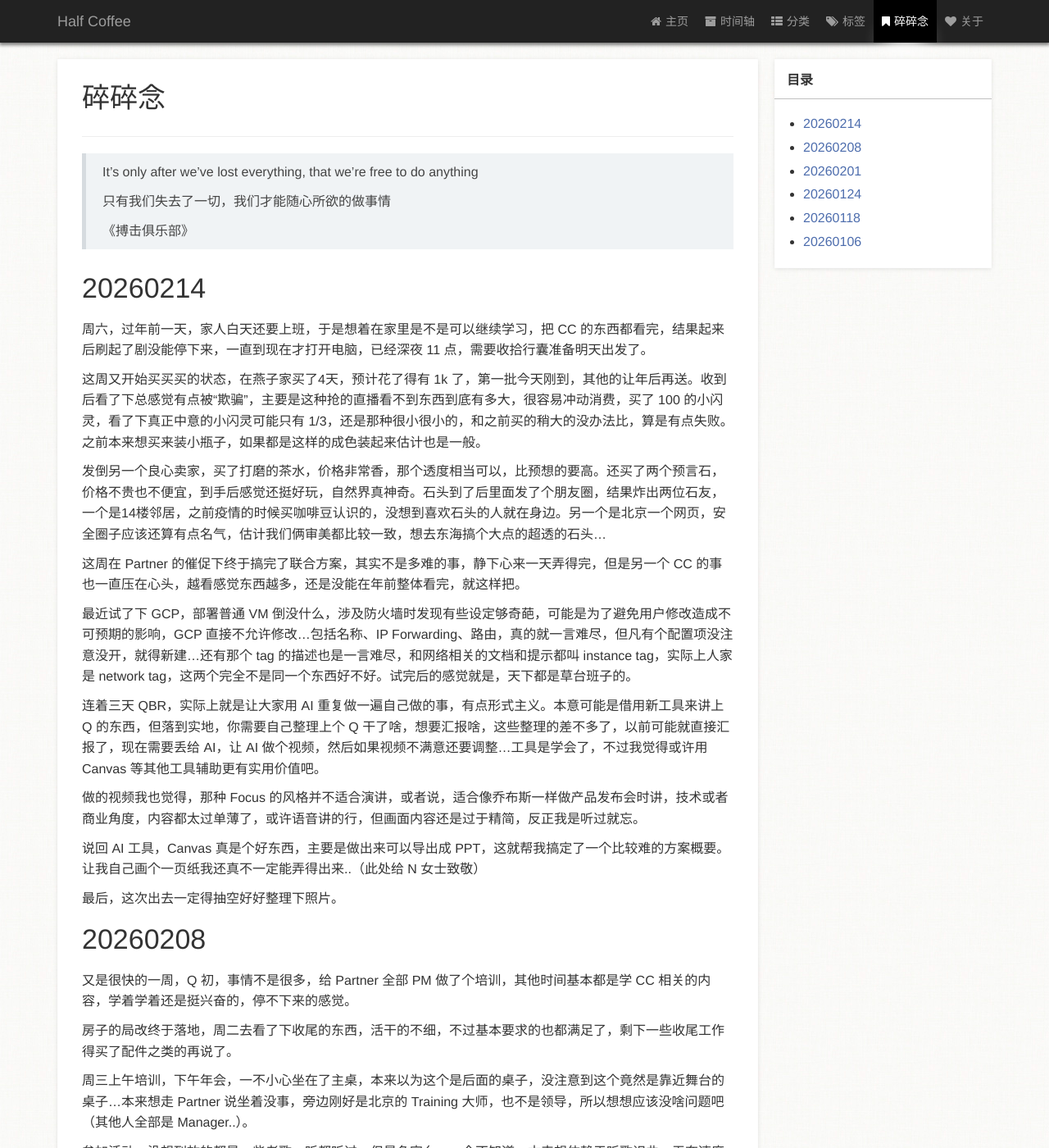
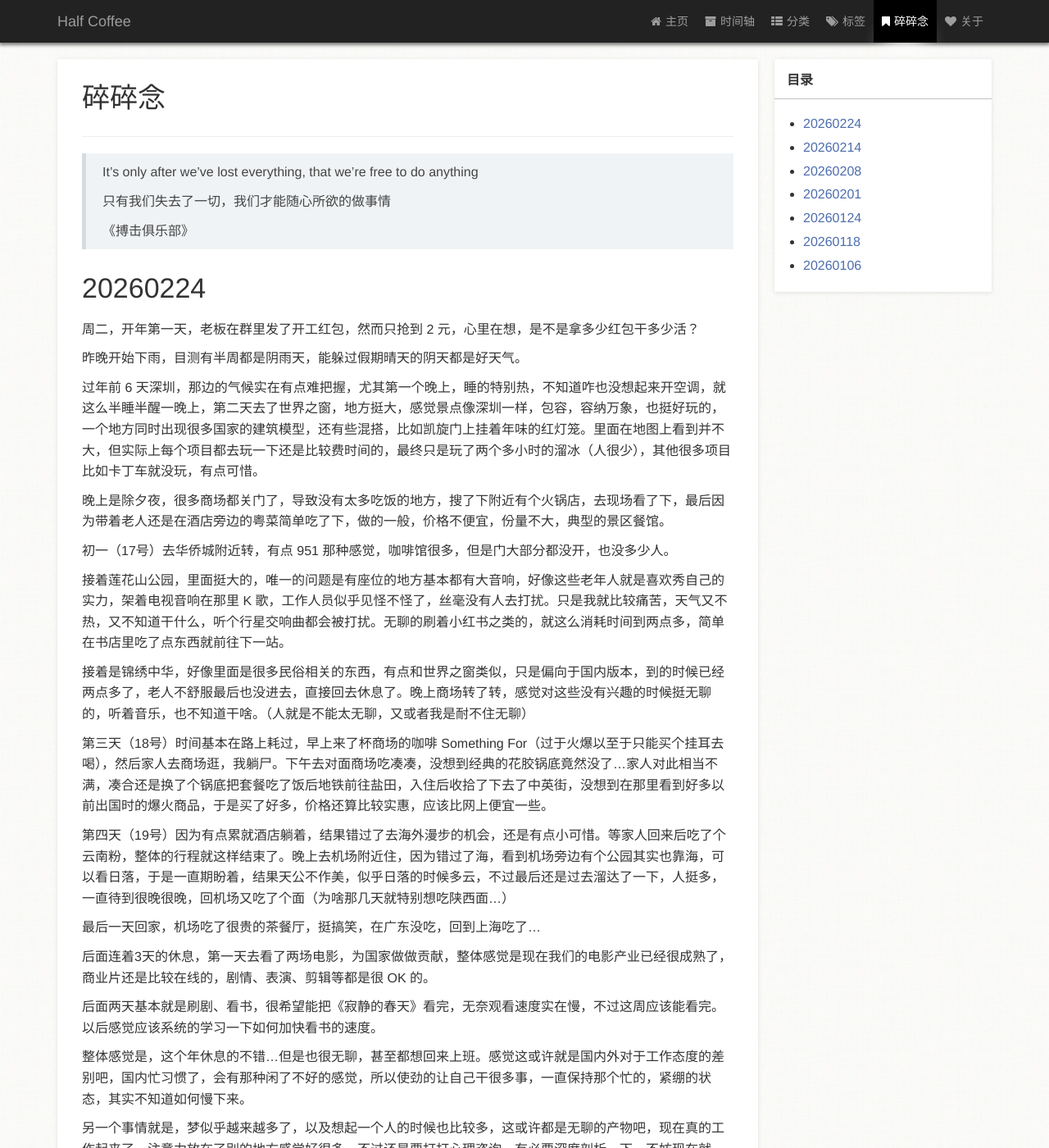
Before and after one commit to zm1990s/halfcoffee, a Jekyll site: the page built from page/3碎碎念.md, in a window 1280 px wide and 1400 px high. Shown: the whole window at 82% size. Built offline with Jekyll 4.4.1, drawn with Linux system fonts in a browser that asks for light colours; a style sheet for code colours, icons or effects is not loaded; some of the changed text lies outside the part shown.

Commit message:
20250224

```diff
--- a/page/3碎碎念.md
+++ b/page/3碎碎念.md
@@ -13,6 +13,36 @@ type: page
 > 只有我们失去了一切，我们才能随心所欲的做事情
 >
 > 《搏击俱乐部》
+
+# 20260224
+
+周二，开年第一天，老板在群里发了开工红包，然而只抢到 2 元，心里在想，是不是拿多少红包干多少活？
+
+昨晚开始下雨，目测有半周都是阴雨天，能躲过假期晴天的阴天都是好天气。
+
+过年前 6 天深圳，那边的气候实在有点难把握，尤其第一个晚上，睡的特别热，不知道咋也没想起来开空调，就这么半睡半醒一晚上，第二天去了世界之窗，地方挺大，感觉景点像深圳一样，包容，容纳万象，也挺好玩的，一个地方同时出现很多国家的建筑模型，还有些混搭，比如凯旋门上挂着年味的红灯笼。里面在地图上看到并不大，但实际上每个项目都去玩一下还是比较费时间的，最终只是玩了两个多小时的溜冰（人很少），其他很多项目比如卡丁车就没玩，有点可惜。
+
+晚上是除夕夜，很多商场都关门了，导致没有太多吃饭的地方，搜了下附近有个火锅店，去现场看了下，最后因为带着老人还是在酒店旁边的粤菜简单吃了下，做的一般，价格不便宜，份量不大，典型的景区餐馆。
+
+初一（17号）去华侨城附近转，有点 951 那种感觉，咖啡馆很多，但是门大部分都没开，也没多少人。
+
+接着莲花山公园，里面挺大的，唯一的问题是有座位的地方基本都有大音响，好像这些老年人就是喜欢秀自己的实力，架着电视音响在那里 K 歌，工作人员似乎见怪不怪了，丝毫没有人去打扰。只是我就比较痛苦，天气又不热，又不知道干什么，听个行星交响曲都会被打扰。无聊的刷着小红书之类的，就这么消耗时间到两点多，简单在书店里吃了点东西就前往下一站。
+
+接着是锦绣中华，好像里面是很多民俗相关的东西，有点和世界之窗类似，只是偏向于国内版本，到的时候已经两点多了，老人不舒服最后也没进去，直接回去休息了。晚上商场转了转，感觉对这些没有兴趣的时候挺无聊的，听着音乐，也不知道干啥。（人就是不能太无聊，又或者我是耐不住无聊）
+
+第三天（18号）时间基本在路上耗过，早上来了杯商场的咖啡 Something For（过于火爆以至于只能买个挂耳去喝），然后家人去商场逛，我躺尸。下午去对面商场吃凑凑，没想到经典的花胶锅底竟然没了...家人对此相当不满，凑合还是换了个锅底把套餐吃了饭后地铁前往盐田，入住后收拾了下去了中英街，没想到在那里看到好多以前出国时的爆火商品，于是买了好多，价格还算比较实惠，应该比网上便宜一些。
+
+第四天（19号）因为有点累就酒店躺着，结果错过了去海外漫步的机会，还是有点小可惜。等家人回来后吃了个云南粉，整体的行程就这样结束了。晚上去机场附近住，因为错过了海，看到机场旁边有个公园其实也靠海，可以看日落，于是一直期盼着，结果天公不作美，似乎日落的时候多云，不过最后还是过去溜达了一下，人挺多，一直待到很晚很晚，回机场又吃了个面（为啥那几天就特别想吃陕西面...）
+
+最后一天回家，机场吃了很贵的茶餐厅，挺搞笑，在广东没吃，回到上海吃了...
+
+后面连着3天的休息，第一天去看了两场电影，为国家做做贡献，整体感觉是现在我们的电影产业已经很成熟了，商业片还是比较在线的，剧情、表演、剪辑等都是很 OK 的。
+
+后面两天基本就是刷剧、看书，很希望能把《寂静的春天》看完，无奈观看速度实在慢，不过这周应该能看完。以后感觉应该系统的学习一下如何加快看书的速度。
+
+整体感觉是，这个年休息的不错...但是也很无聊，甚至都想回来上班。感觉这或许就是国内外对于工作态度的差别吧，国内忙习惯了，会有那种闲了不好的感觉，所以使劲的让自己干很多事，一直保持那个忙的，紧绷的状态，其实不知道如何慢下来。
+
+另一个事情就是，梦似乎越来越多了，以及想起一个人的时候也比较多，这或许都是无聊的产物吧，现在真的工作起来了，注意力放在了别的地方感觉好很多，不过还是要打打心理咨询，有必要深度剖析一下，不妨现在就去？
 
 # 20260214
 
```
